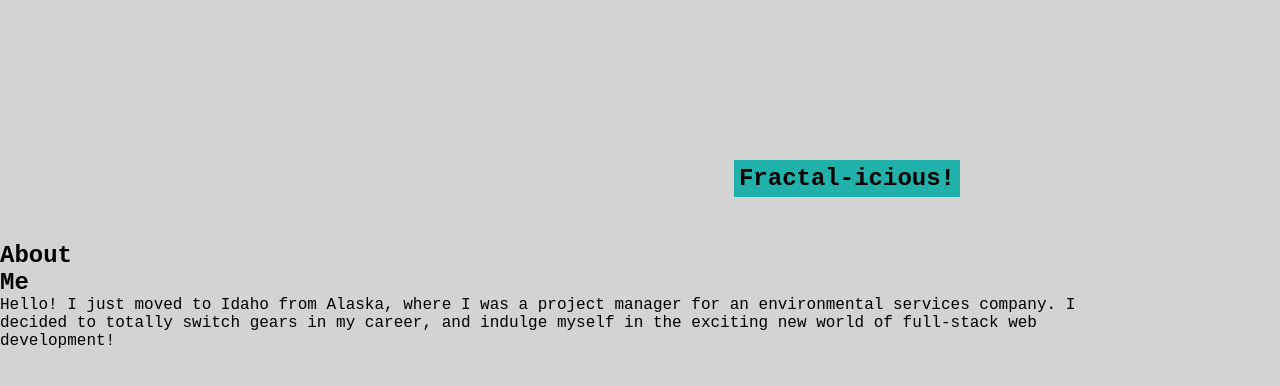
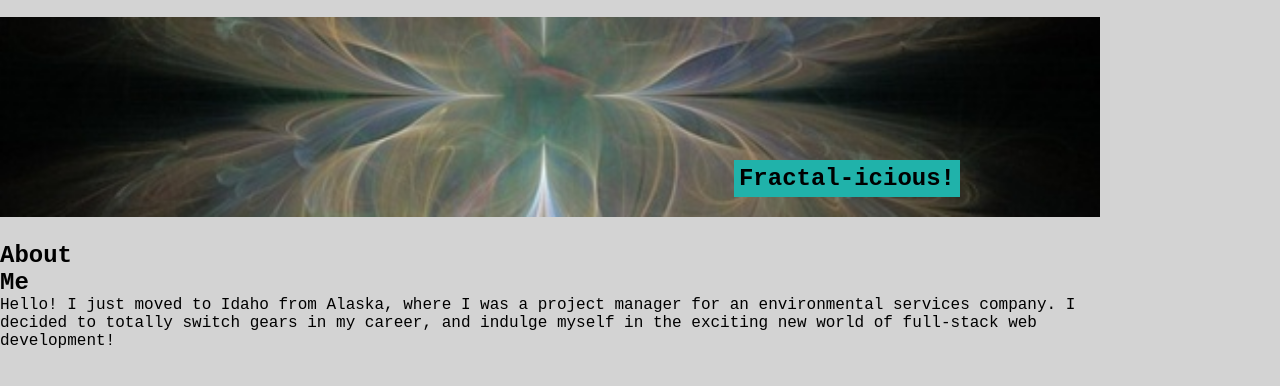
Before and after one commit to KimberlyPark/portfolio, a plain HTML site: page index.html in a window 1280 px wide. Shown: the part 66-452 px from the top of the page. Drawn offline with Linux system fonts and the light colour scheme.

Commit message:
hero image

```diff
--- a/assets/css/style.css
+++ b/assets/css/style.css
@@ -49,7 +49,7 @@ body {
     height: 200px;
     width: 100%;
     margin-bottom: 25px;
-    background-image: url("../images/fractal_198265.jpeg");
+    background-image: url("../images/fractal_198265-1.jpeg");
     background-position: center;
     position: relative;
     background-size: cover;
```
